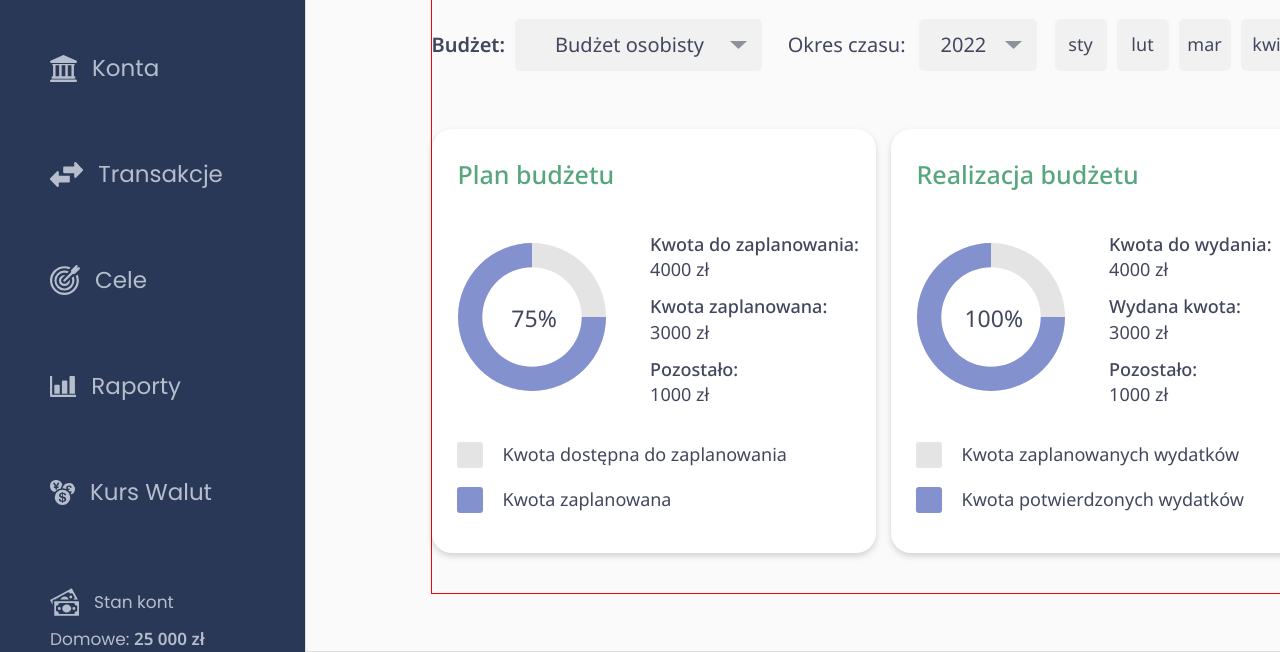
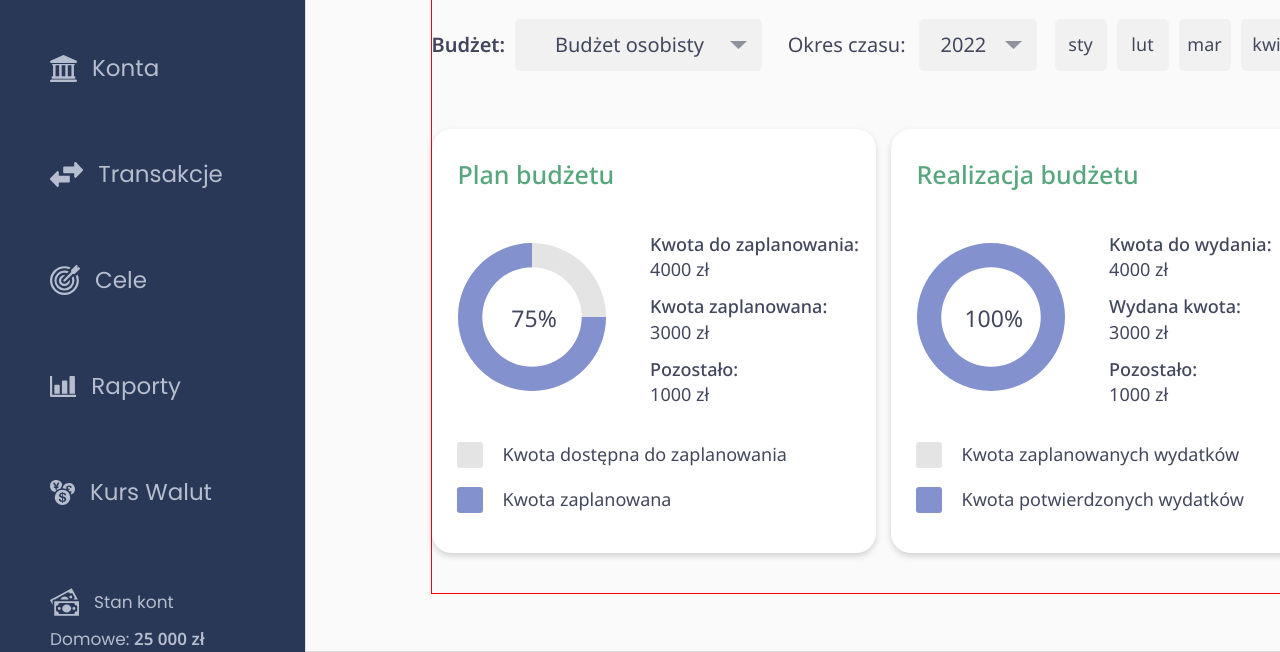
Before and after one commit to miroslawrup7/momoney, a website: page src/budget_1.html in a window 1280 px wide. Shown: the part 270-922 px from the top of the page. Drawn offline with nearby package versions, Linux system fonts and the light colour scheme; files that its build step writes are made by us from their sources; files whose address does not match are found by name.

Commit message:
fix ring diagram 100

```diff
--- a/src/budget_1.html
+++ b/src/budget_1.html
@@ -129,7 +129,7 @@
                             <div class="diagram-title">Realizacja budżetu</div>
                             <div class="diagram">
                                 <div class="circle">
-                                    <img src="./img/ring-chart-75.svg" alt="ring-chart-75">
+                                    <img src="./img/ring-chart-100.svg" alt="ring-chart-100">
                                     <div class="percent">100%</div>
                                 </div>
                                 <div class="diagram-details">
```
Also changed, not shown: dist/budget_1.html, dist/img/ring-chart-100.svg (added), dist/index.html, dist/logging_1.html, dist/logging_2.html, dist/logging_3.html, dist/logging_4.html, dist/logging_5.html, dist/registration_1.html, dist/registration_2.html, dist/registration_3.html, src/img/ring-chart-100.svg (added).
